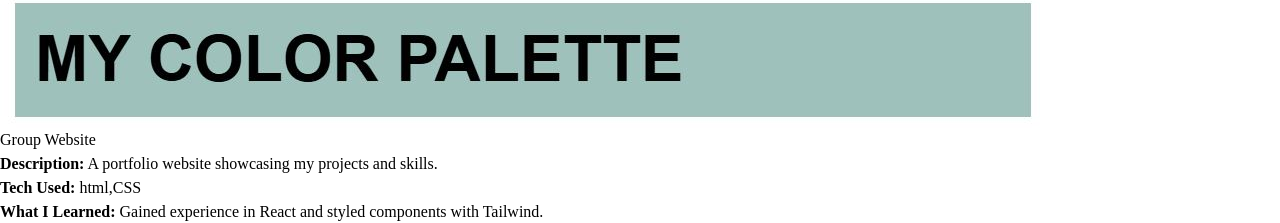
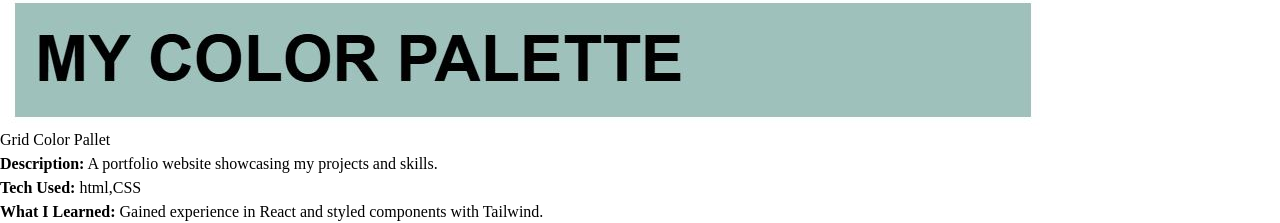
Before and after one commit to xOsitax/React-Assigment1, a React (Vite) app in the folder Portfolio/: page /projects in a window 1280 px wide. Shown: the part 4105-4328 px from the top of the page. Built offline with nearby package versions, Linux system fonts and the light colour scheme.

Commit message:
updated github
github links

```diff
--- a/Portfolio/src/pages/projects.jsx
+++ b/Portfolio/src/pages/projects.jsx
@@ -26,17 +26,17 @@ function Projects() {
           learnings="Gained experience in React and styled components with Tailwind."
           role="Full Stack Developer"
           challenges="Creating an interactive, dynamic portfolio."
-          github="https://github.com/xOsitax/portfolio-website"
+          github="https://github.com/xOsitax/BarWebsite"
         />
         <ProjectCard
           image={Pallet}
-          name="Group Website"
+          name="Grid Color Pallet"
           description="A portfolio website showcasing my projects and skills."
           tech="html,CSS"
           learnings="Gained experience in React and styled components with Tailwind."
           role="Full Stack Developer"
           challenges="Creating an interactive, dynamic portfolio."
-          github="https://github.com/xOsitax/portfolio-website"
+          github="https://github.com/xOsitax/Grid"
         />
       </div>
 
```
